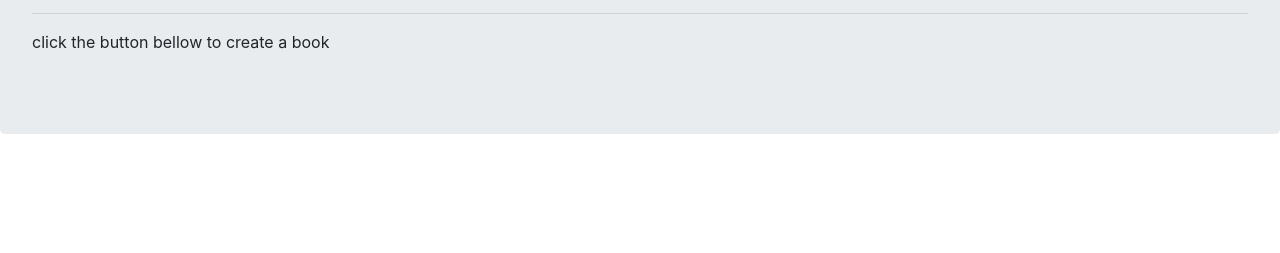
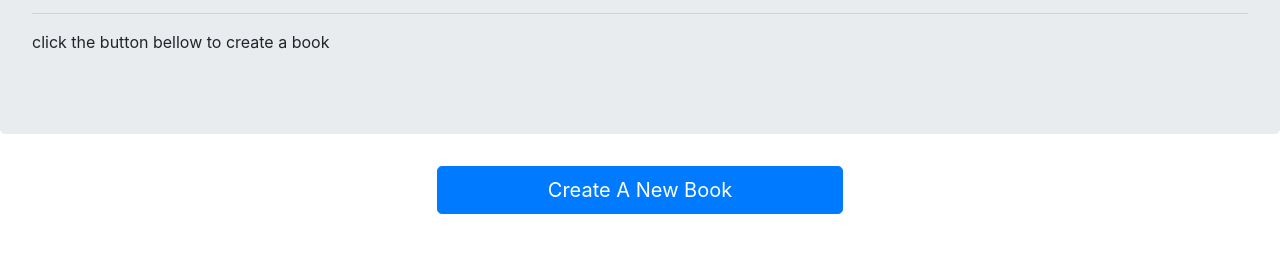
Before and after one commit to BenjaminGarza/javascript-library, a website: page src/index.html in a window 1280 px wide. Shown: the part 191-444 px from the top of the page. Drawn offline with nearby package versions, Linux system fonts and the light colour scheme.

Commit message:
created form display button

```diff
--- a/src/index.html
+++ b/src/index.html
@@ -16,6 +16,15 @@
       <hr class="m-y-md">
       <p>click the button bellow to create a book</p>
     </div>
+    <div class="row">
+      <div class="col-md-4 mx-auto">
+        <button type="button" class="btn btn-primary btn-lg btn-block" id="displayForm">
+          Create A New Book
+        </button>
+
+
+      </div>
+    </div>
 
       <script src="script.js"></script>
   </body>
```
